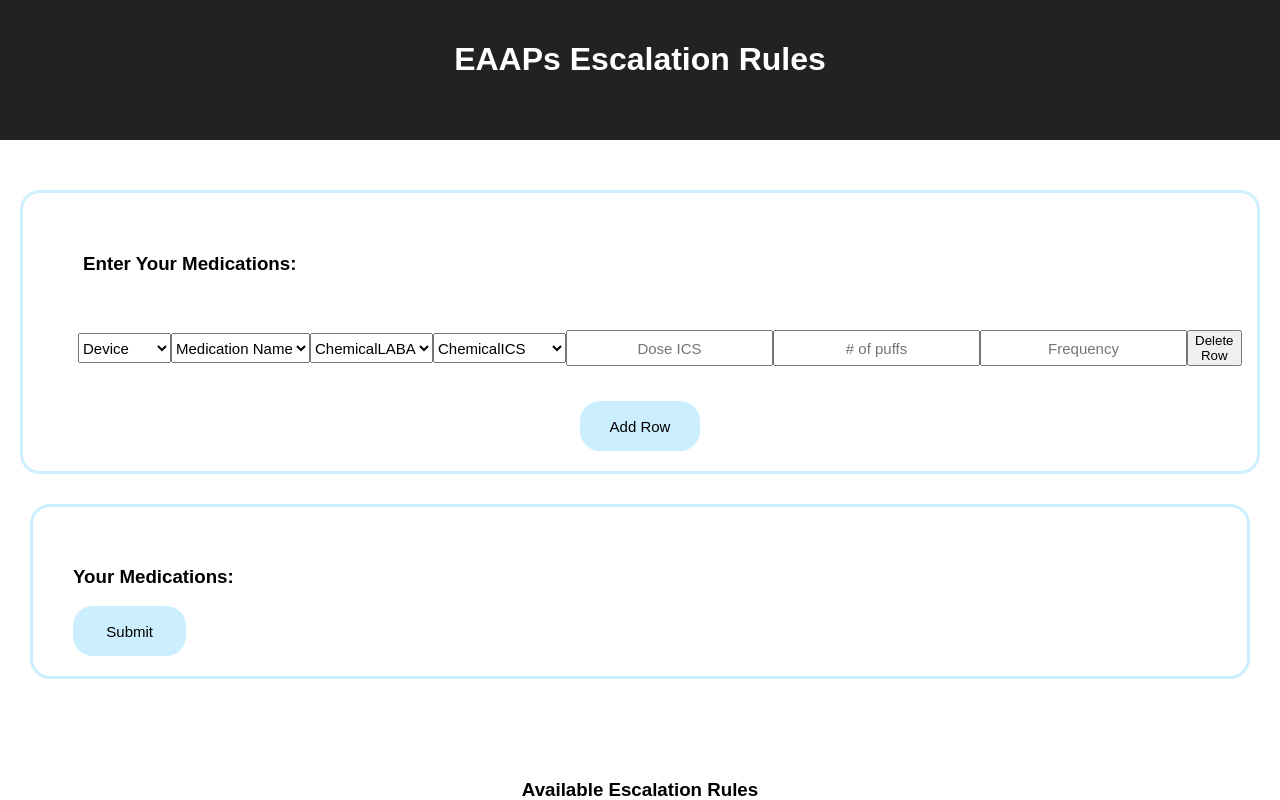
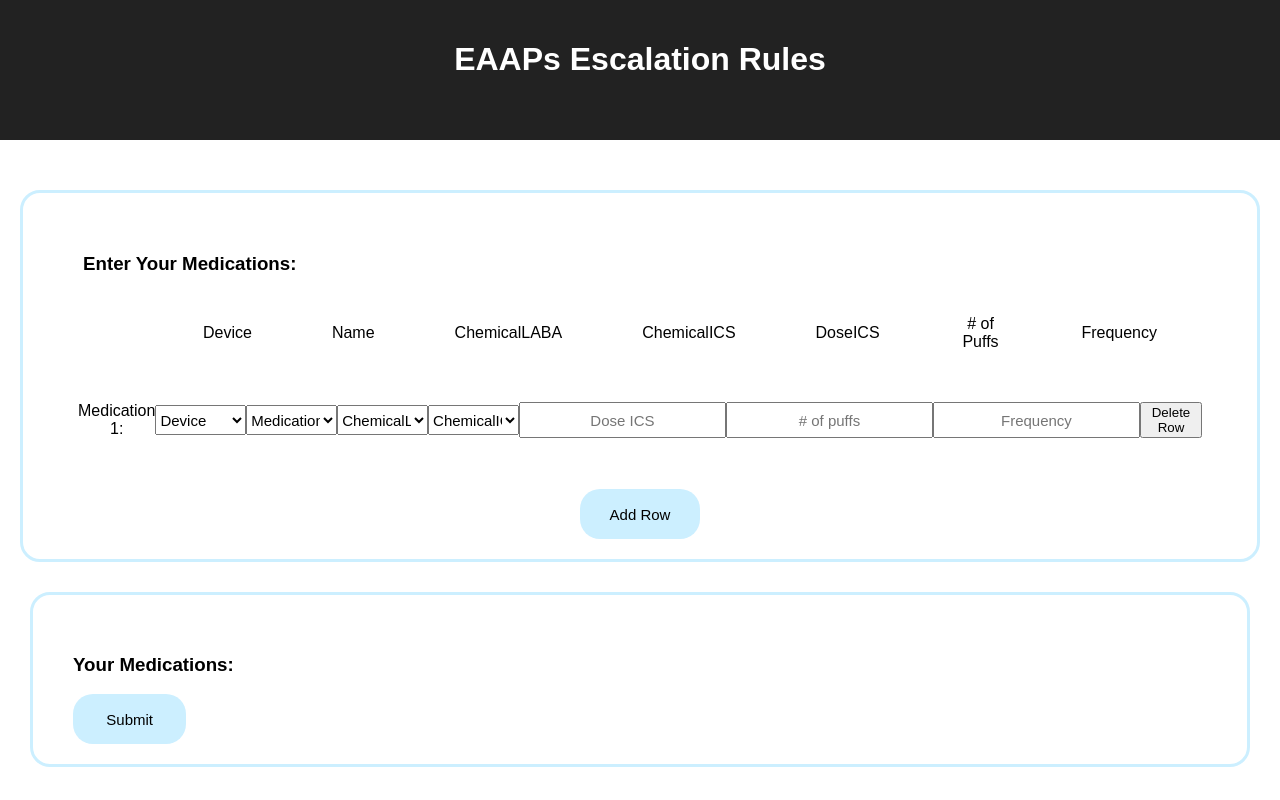
Before and after one commit to qoc-shirley/EAAPS-Rules, a React (Create React App) app: page / in a window 1280 px wide. Both pictures are taken after a click on the button "Add Row". Shown: the top 800 px of the page. Built offline with nearby package versions, Linux system fonts and the light colour scheme.

Commit message:
added header back

```diff
--- a/src/Components/MedicationTable/MedicationTable.jsx
+++ b/src/Components/MedicationTable/MedicationTable.jsx
@@ -5,6 +5,7 @@ import _ from 'lodash';
 import InputField from '../InputField/InputField';
 import * as actions from '../../redux/App/actions';
 import medicationData from '../MedicationData/MedicationData';
+import Row from '../Row/Row';
 import './styles.css';
 
 const MedicationTable = (
@@ -27,6 +28,8 @@ const MedicationTable = (
     puffValue,
     timesPerDayValue,
   } ) => {
+
+  const headerElements = ["","Device", "Name", "ChemicalLABA", "ChemicalICS", "DoseICS", "# of Puffs", "Frequency", ""];
 
   const renderAddRow = () => {
     const initalInputValues =
@@ -95,6 +98,7 @@ const MedicationTable = (
     return(
       medicationList.map( (rowFields, index) => (
         <div key={index} className="row">
+          <p>Medication {index + 1 }:</p>
           <select
             className="device"
             onChange={
@@ -179,6 +183,9 @@ const MedicationTable = (
      <div className="header">
        <h3>Enter Your Medications:</h3>
      </div>
+     <div className="medicationHeader">
+       <Row>{headerElements}</Row>
+     </div>
 
      <div className="main">
        <ul>
--- a/src/Components/Row/styles.css
+++ b/src/Components/Row/styles.css
@@ -1,6 +1,4 @@
 .row {
-    /*background-color: #ccc;*/
-    margin: 20px 20px 20px 20px;
     display: flex;
     justify-content: space-between;
     align-items: center;
@@ -8,6 +6,7 @@
 
 .row li {
     list-style-type: none;
+    margin: 0 0 0 80px;
 }
 
 .row select {
```
Also changed, not shown: 1 other file (tests, documents, lock files or other folders).
